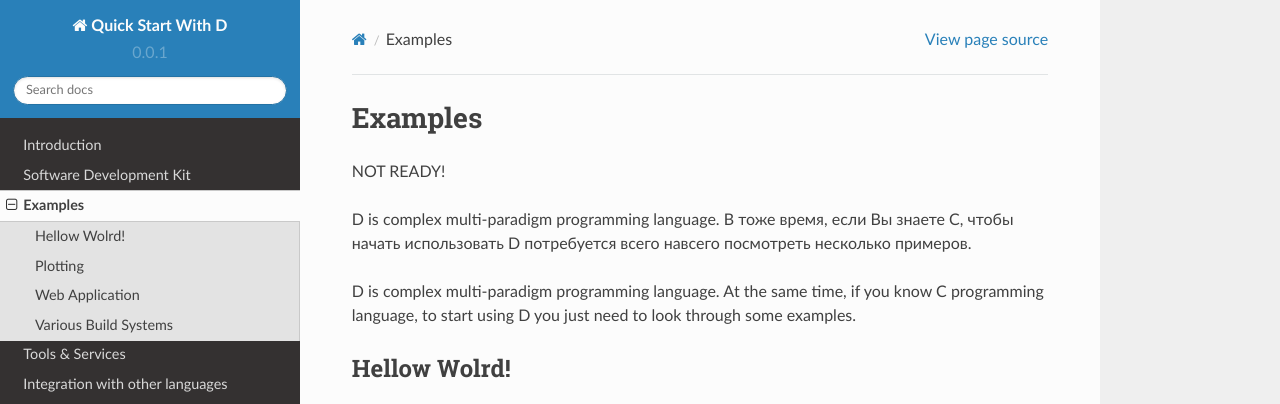
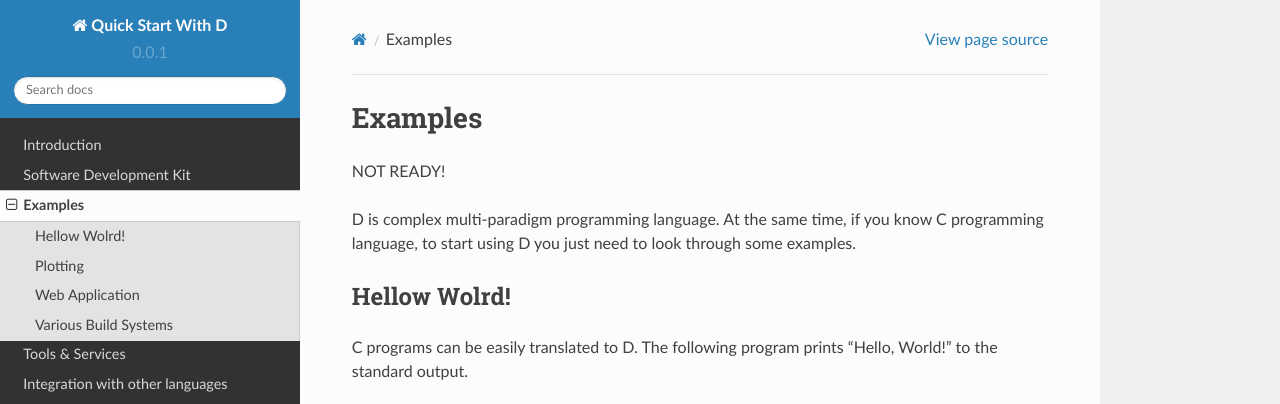
Before and after one commit to andralex/thenextafterc, a Sphinx documentation site: the page built from docs/source/examples.rst, in a window 1280 px wide and 900 px high, cut to the strip 0-404 px from the top of the window. Built offline with Sphinx 7.4.7 and the Read the Docs theme 2.0.0, drawn with Linux system fonts in a browser that asks for light colours.

Commit message:
fix prev

```diff
--- a/docs/source/examples.rst
+++ b/docs/source/examples.rst
@@ -2,10 +2,6 @@ Examples
 ==============================================
 
 NOT READY!
-
-D is complex multi-paradigm programming language.
-В тоже время, если Вы знаете С, чтобы начать использовать D потребуется
-всего навсего посмотреть несколько примеров.
 
 D is complex multi-paradigm programming language. At the same time, if you know С programming language, to start using D you just need to look through some examples.
 
```
